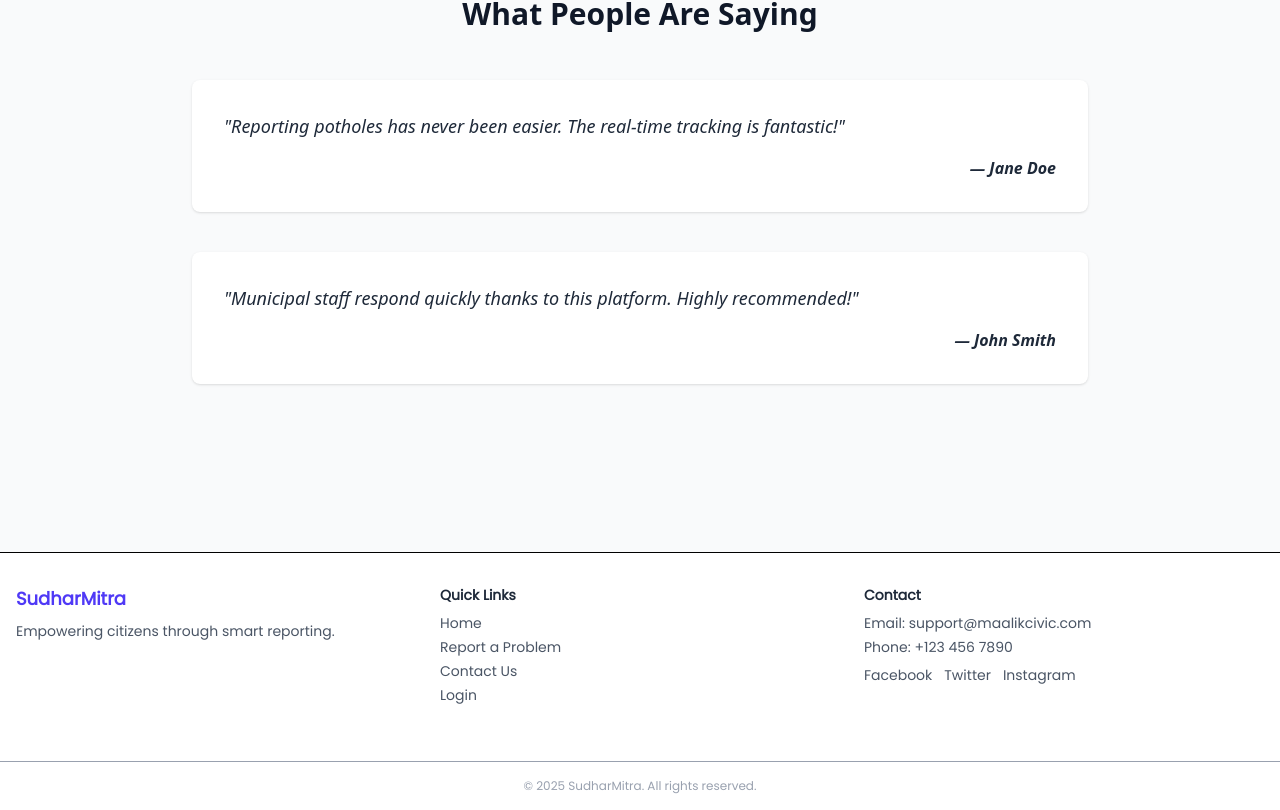
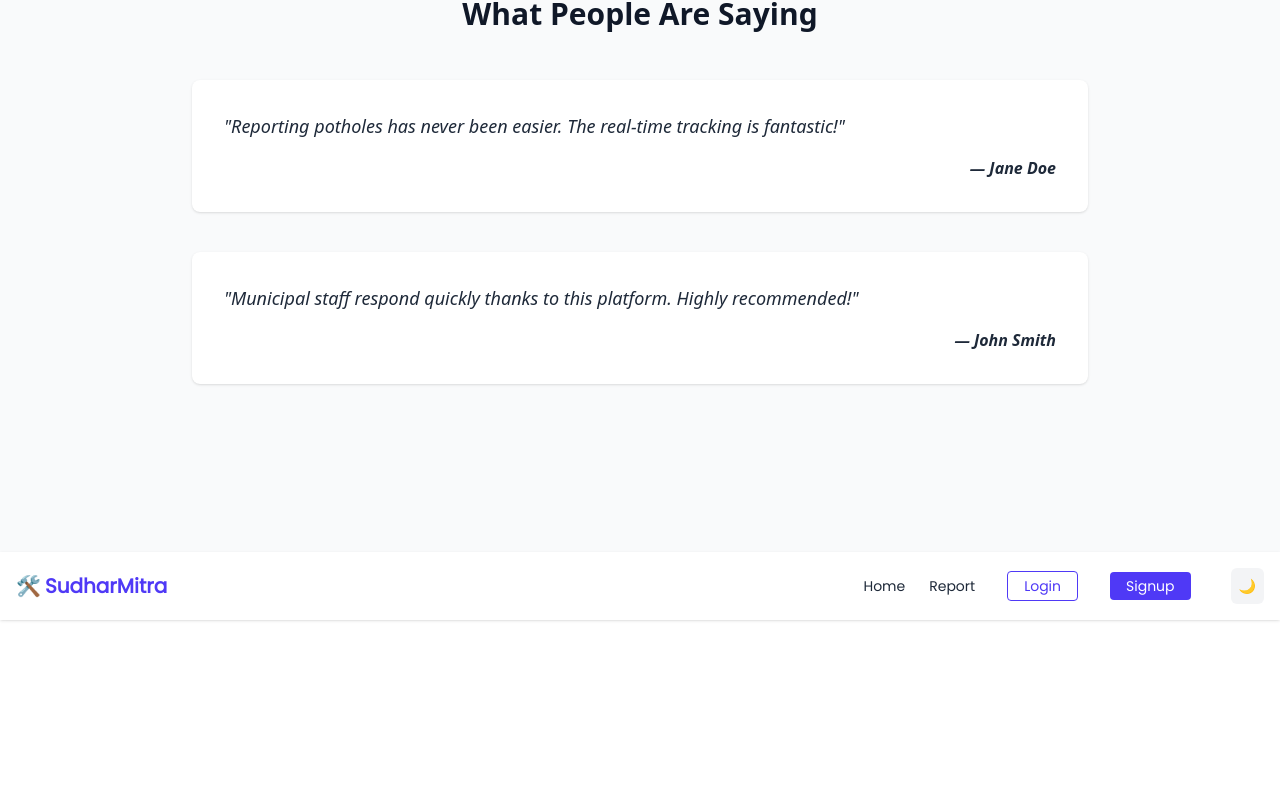
Before and after one commit to akashroy18/civicsenseIssue, a React (Vite) app in the folder SIH2025-Civic-Sense-main/Civic Sense/Jharkhand Frontend/frontend/: page / in a window 1280 px wide. Shown: the part 1272-2082 px from the top of the page. After the commit the page ends 1892 px from the top, so only its background shows below. Built offline with nearby package versions, Linux system fonts and the light colour scheme.

Commit message:
Update Footer.jsx

```diff
--- a/SIH2025-Civic-Sense-main/Civic Sense/Jharkhand Frontend/frontend/src/components/Footer.jsx
+++ b/SIH2025-Civic-Sense-main/Civic Sense/Jharkhand Frontend/frontend/src/components/Footer.jsx
@@ -1,49 +1,93 @@
-import React from 'react';
-import { Link } from 'react-router-dom';
+import React, { useState, useEffect } from 'react';
+import { Link, useNavigate } from 'react-router-dom';
+import { useAuth } from '../hooks/useAuth';
 
-export default function Footer() {
+export default function Header() {
+  const { user, logout } = useAuth();
+  const nav = useNavigate();
+
+  const userRole = user?.user?.role || user?.role || (user && user.user && user.user.role);
+
+  // Dark mode state: initialize from localStorage or system preference
+  const [darkMode, setDarkMode] = useState(() => {
+    if (typeof window !== 'undefined') {
+      const saved = localStorage.getItem('darkMode');
+      if (saved !== null) return saved === 'true';
+      return window.matchMedia('(prefers-color-scheme: dark)').matches;
+    }
+    return false;
+  });
+
+  useEffect(() => {
+    const root = window.document.documentElement;
+    if (darkMode) {
+      root.classList.add('dark');
+    } else {
+      root.classList.remove('dark');
+    }
+    localStorage.setItem('darkMode', darkMode.toString());
+  }, [darkMode]);
+
   return (
-    <footer className="bg-white border-t dark:bg-gray-900">
-      <div className="container mx-auto px-4 py-8 grid grid-cols-1 md:grid-cols-3 gap-6 text-sm text-gray-600">
+    <header className="sticky top-0 z-50 bg-white dark:bg-gray-900 shadow dark:shadow-lg transition-colors">
+      <div className="container mx-auto px-4 py-4 flex items-center justify-between">
+        {/* Logo / Branding */}
+        <Link to="/" className="text-xl font-bold text-indigo-600 dark:text-indigo-400 flex items-center gap-1">
+          <span>🛠️</span> SudharMitra
+        </Link>
 
-        {/* Brand & Tagline */}
-        <div>
-          <h2 className="text-lg font-bold text-indigo-600">SudharMitra</h2>
-          <p className="mt-2 dark:text-gray-50">Empowering citizens through smart reporting.</p>
-        </div>
+        {/* Navigation */}
+        <nav className="flex items-center gap-6 text-sm text-gray-800 dark:text-gray-200">
+          <Link to="/" className="hover:text-indigo-600 dark:hover:text-indigo-400 transition-colors">Home</Link>
+          <Link to="/report" className="hover:text-indigo-600 dark:hover:text-indigo-400 transition-colors">Report</Link>
+          {/* <Link to="/contact" className="hover:text-indigo-600 dark:hover:text-indigo-400 transition-colors">Contact</Link> */}
 
-        {/* Quick Links */}
-        <div className="dark:text-gray-50">
-          <h3 className="font-semibold text-gray-800 mb-2 dark:text-gray-50">Quick Links</h3>
-          <ul className="space-y-1 text-gray-600 dark:text-gray-300">
-            <li><Link to="/" className="hover:text-indigo-600">Home</Link></li>
-            <li><Link to="/report" className="hover:text-indigo-600">Report a Problem</Link></li>
-            <li><Link to="/contact" className="hover:text-indigo-600">Contact Us</Link></li>
-            <li><Link to="/login" className="hover:text-indigo-600">Login</Link></li>
-          </ul>
-        </div>
+          {user ? (
+            <>
+              <Link
+                to={userRole === 'citizen' ? '/dashboard/customer' : '/dashboard/admin'}
+                className="hover:text-indigo-600 dark:hover:text-indigo-400 transition-colors"
+              >
+                Dashboard
+              </Link>
+              <button
+                onClick={() => {
+                  logout();
+                  nav('/login');
+                }}
+                className="ml-2 px-4 py-1 rounded border border-gray-300 dark:border-gray-600 text-gray-700 dark:text-gray-300 text-sm hover:bg-gray-100 dark:hover:bg-gray-800 transition"
+              >
+                Logout
+              </button>
+            </>
+          ) : (
+            <>
+              <Link
+                to="/login"
+                className="ml-2 px-4 py-1 rounded text-indigo-600 dark:text-indigo-400 border border-indigo-600 dark:border-indigo-400 hover:bg-indigo-50 dark:hover:bg-indigo-900 transition"
+              >
+                Login
+              </Link>
+              <Link
+                to="/signup"
+                className="ml-2 px-4 py-1 rounded bg-indigo-600 dark:bg-indigo-500 text-white hover:bg-indigo-700 dark:hover:bg-indigo-600 transition"
+              >
+                Signup
+              </Link>
+            </>
+          )}
 
-        {/* Contact Info */}
-        <div className=" text-gray-950 dark:text-gray-50">
-          <h3 className="font-semibold text-gray-800 mb-2 dark:text-gray-50">Contact</h3>
-          <ul className="space-y-1 text-gray-600 dark:text-gray-300">
-            <li>Email: support@maalikcivic.com</li>
-            <li>Phone: +123 456 7890</li>
-            <li className="flex gap-3 mt-2">
-              {/* Placeholder for icons */}
-              <a href="#" className="hover:text-indigo-600">Facebook</a>
-              <a href="#" className="hover:text-indigo-600">Twitter</a>
-              <a href="#" className="hover:text-indigo-600">Instagram</a>
-            </li>
-          </ul>
-        </div>
-
+          {/* Dark Mode Toggle */}
+          <button
+            onClick={() => setDarkMode(!darkMode)}
+            aria-label="Toggle Dark Mode"
+            className="ml-4 p-2 rounded-md bg-gray-100 dark:bg-gray-800 text-gray-800 dark:text-gray-200 hover:bg-gray-300 dark:hover:bg-gray-600 transition focus:outline-none focus:ring-2 focus:ring-indigo-500"
+            title="Toggle Dark Mode"
+          >
+            {darkMode ? '☀️' : '🌙'}
+          </button>
+        </nav>
       </div>
-
-      {/* Copyright */}
-      <div className="border-t mt-6 py-4 text-center text-xs text-gray-400">
-        &copy; {new Date().getFullYear()} SudharMitra. All rights reserved.
-      </div>
-    </footer>
+    </header>
   );
 }
```
